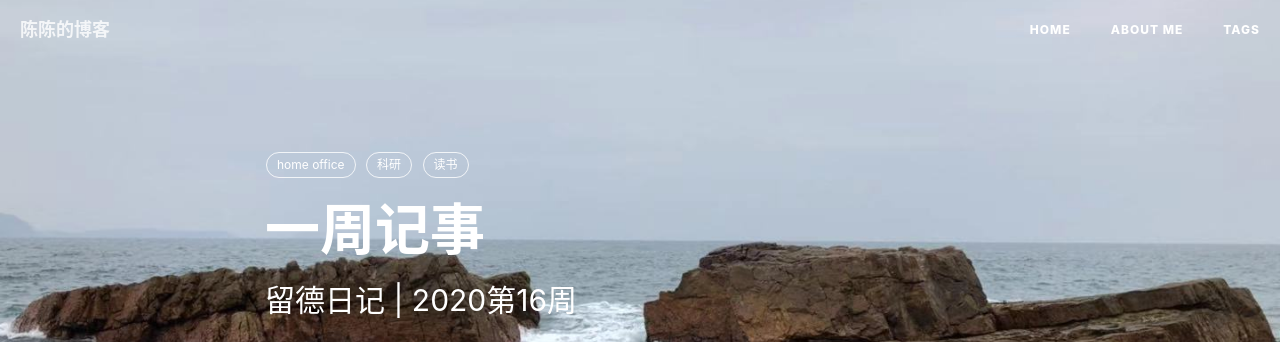
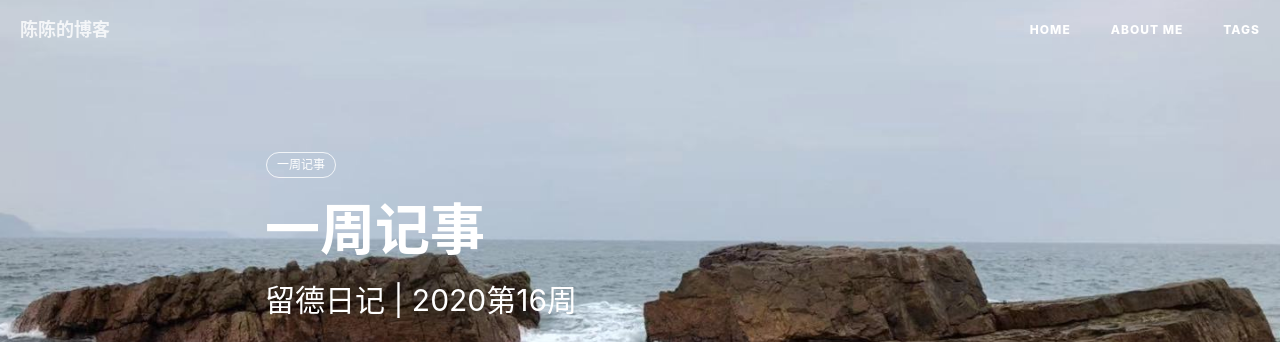
Before and after one commit to chensong212/chensong212.github.io, a Jekyll site: the page built from _posts/2020-04-18-dairy.md, in a window 1280 px wide and 900 px high. Shown: the top 342 px of the window. Built offline with Jekyll 4.4.1, drawn with Linux system fonts in a browser that asks for light colours; nearby versions of some CDN libraries; comment, search, counter and statistics services are not loaded.

Commit message:
Update 2020-04-18-dairy.md

```diff
--- a/_posts/2020-04-18-dairy.md
+++ b/_posts/2020-04-18-dairy.md
@@ -7,9 +7,7 @@ author:     陈陈
 header-img:
 catalog: true
 tags:
-    - home office
-    - 科研
-    - 读书
+    - 一周记事
 
 ---
 
```
